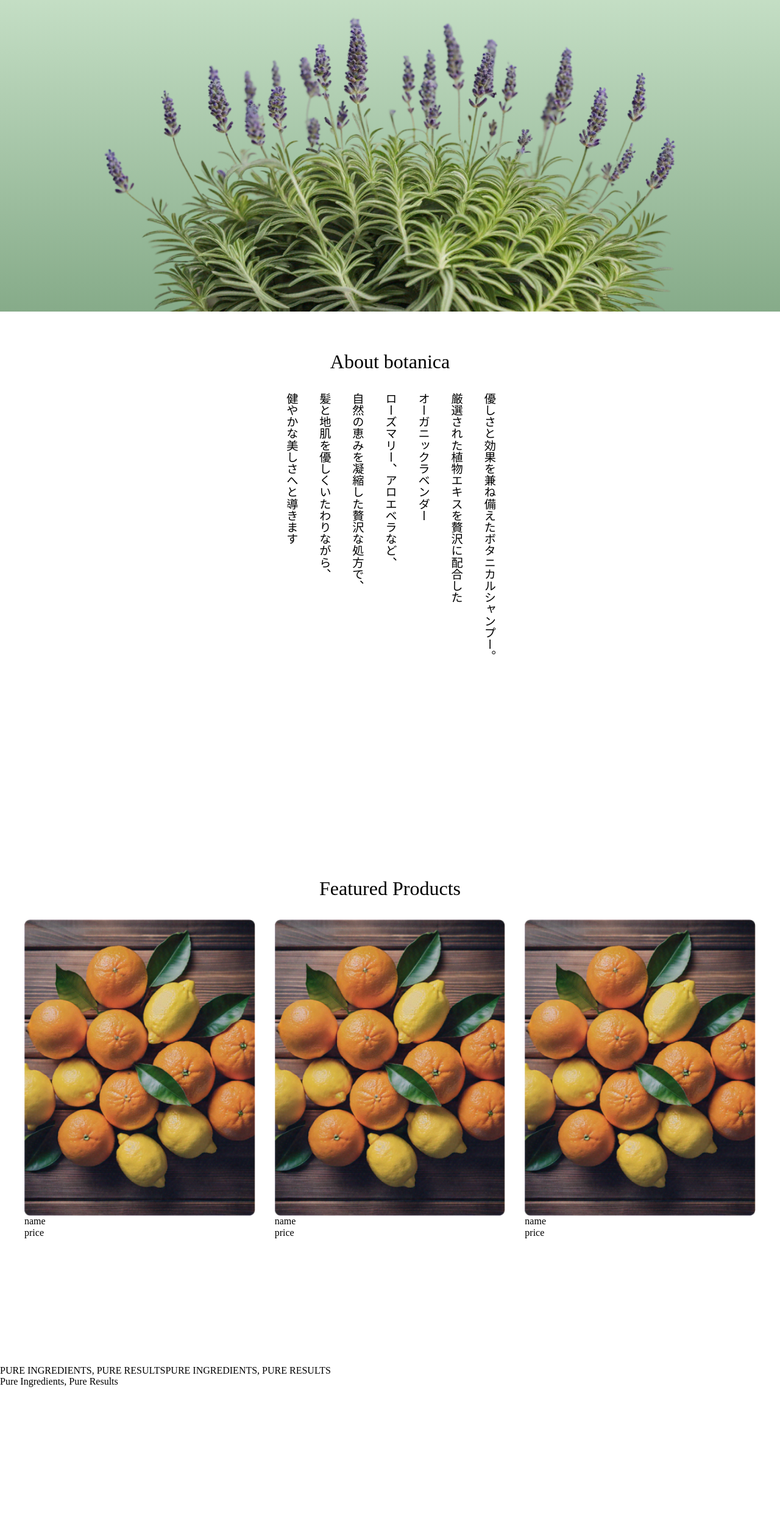
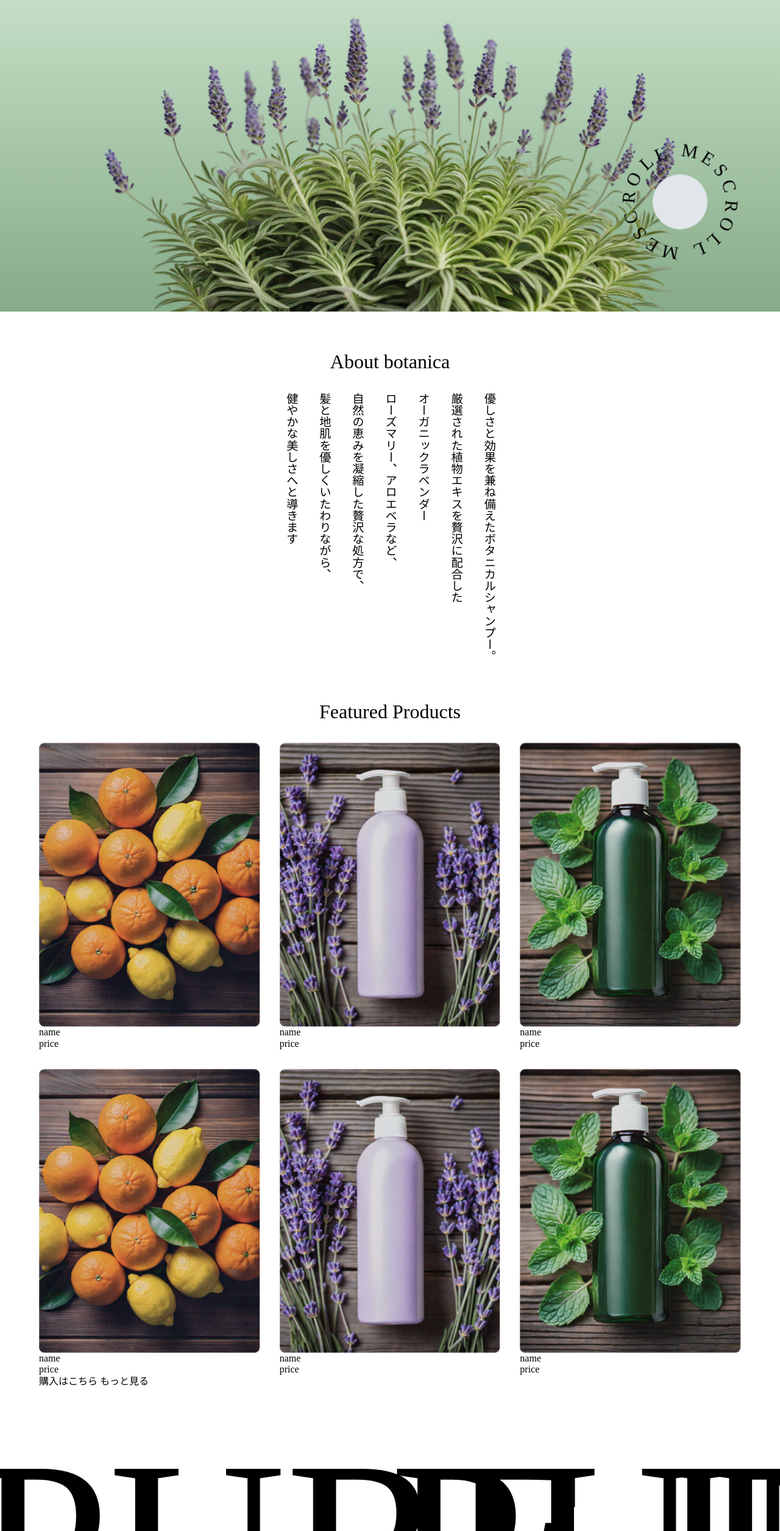
Before and after one commit to stpop0111/250202_shampoo-LP, a plain HTML site: page index.html in a window 1280 px wide. Shown: the part 289-2800 px from the top of the page at 61% size. Drawn offline with nearby package versions, Linux system fonts and the light colour scheme; some packages are replaced by stand-ins of ours.

Commit message:
from Main

```diff
--- a/css/style.css
+++ b/css/style.css
@@ -14,7 +14,7 @@
 --size-S: 1rem;
 }
 
-.hero-wrapper,.message-wrapper,.products-wrapper,.keyvisual-wrapper{
+.hero-wrapper{
 height: 100vh;
 }
 
@@ -148,13 +148,36 @@ background: linear-gradient(0deg, rgba(134,171,137,1) 0%, rgba(231,251,230,1) 10
 z-index: 0;
 }
 
-.hero-mainvisual img{
+.mainvisual-img{
 position: absolute;
 bottom: 0;
 left: 50%;
 transform: translate(-50%);
 width: 80%;
 z-index: 1;
+}
+
+/* くるくる回るテキスト */
+.hero_scrollMe{
+position: absolute;
+width: 200px;
+aspect-ratio: 1;
+bottom: 10%;
+right: 5%;
+z-index: 5;
+color: var(--color-black);
+}
+
+.hero_scrollMe::after{
+content: "";
+position: absolute;
+top: 50%;
+left: 50%;
+transform: translate(-50%, -50%);
+background: var(--color-white);
+width: 90px;
+aspect-ratio: 1;
+border-radius: 999px;
 }
 
 /* メッセージ
@@ -174,21 +197,30 @@ display: block;
 font-size: 1.2rem;
 }
 
+
 /* 製品情報
 ======================== */
+.products-wrapper{
+padding: 0 var(--size-XL);
+}
 .product-content{
 margin: auto;
 margin-top: var(--size-L);
 width: 100%;
+height: 100%;
 max-width: 1200px;
 display: grid;
 grid-template-columns: repeat(auto-fit, minmax(300px, 1fr));
 gap: var(--size-L);
 }
+.product-card{
+height: 100%;
+}
 
 /* キービジュアル
 ======================== */
 .keyword-wrapper{
+margin-top: var(--size-L);
 width: 100%;
 background: #fff;
 display: flex;
@@ -196,3 +228,14 @@ place-items: center;
 overflow: hidden;
 text-wrap: nowrap;
 }
+.keyword{
+font-size: 50vh;
+}
+
+/* キービジュアル
+======================== */
+.footer_wrapper{
+height: 40vh;
+border-radius: 0 var(--size-XL) 0;
+background: var(--color-Sub03);
+}
--- a/index.html
+++ b/index.html
@@ -13,7 +13,11 @@
 <body>
     <!-- ナビゲーションバー -->
     <nav class="nav-wrapper">
+
+        <!-- アイコン -->
         <div class="icon"><img src="img/svg/Botanica.svg" alt=""></div>
+
+        <!-- グローバルナビゲーション -->
         <div class="gnav-wrapper">
             <ul class="gnav-list">
                 <li class="gnav-item"><a href="">Home</a>
@@ -48,6 +52,8 @@
                 </li>
             </ul>
         </div>
+
+        <!-- ソーシャルアイコン -->
         <div class="social">
             <ul class="social-list">
                 <li class="social-item"><img src="img/svg/search.svg" alt=""></li>
@@ -57,11 +63,15 @@
         </div>
     </nav>
     <main>
+
         <!-- ヒーローセクション -->
         <section class="hero-wrapper">
             <div class="hero-header"><h1>Discover the Essence of Nature</h1></div>
-            <div class="hero-mainvisual"><img src="img/flower.png" alt=""></div>
-            <div class="hero-bg"></div>
+            <div class="hero-mainvisual"><img src="img/flower.png" class="mainvisual-img">
+            </div>
+            <div class="hero_scrollMe">
+                <img src="img/svg/scroll me.svg" class="scrollMe-img">
+            </div>
         </section>
 
         <!-- メッセージ部分 -->
@@ -70,13 +80,13 @@
                 <h2>About botanica</h2>
             </div>
             <div class="message-text-content">
-                <span class="message-text">優しさと効果を兼ね備えたボタニカルシャンプー。</span>
-                <span class="message-text">厳選された植物エキスを贅沢に配合した</span>
-                <span class="message-text">オーガニックラベンダー</span>
-                <span class="message-text">ローズマリー、アロエベラなど、</span>
-                <span class="message-text">自然の恵みを凝縮した贅沢な処方で、</span>
-                <span class="message-text">髪と地肌を優しくいたわりながら、</span>
-                <span class="message-text">健やかな美しさへと導きます</span>
+                <div class="message-text">優しさと効果を兼ね備えたボタニカルシャンプー。</div>
+                <div class="message-text">厳選された植物エキスを贅沢に配合した</div>
+                <div class="message-text">オーガニックラベンダー</div>
+                <div class="message-text">ローズマリー、アロエベラなど、</div>
+                <div class="message-text">自然の恵みを凝縮した贅沢な処方で、</div>
+                <div class="message-text">髪と地肌を優しくいたわりながら、</div>
+                <div class="message-text">健やかな美しさへと導きます</div>
         </div>
         </section>
 
@@ -96,7 +106,16 @@
                 </article>
 
                 <article class="product-card">
-                    <div class="product-img"><img src="img/shampoo (1).png" alt=""></div>
+                    <div class="product-img"><img src="img/shampoo (2).png" alt=""></div>
+                    <div class="product-detais">
+                        <h3 class="product-name">name</h3>
+                        <p class="product-name">price</p>
+                        <div class="product-color"></div>
+                    </div>
+                </article>
+
+                <article class="product-card">
+                    <div class="product-img"><img src="img/shampoo (3).png" alt=""></div>
                     <div class="product-detais">
                         <h3 class="product-name">name</h3>
                         <p class="product-name">price</p>
@@ -112,23 +131,45 @@
                         <div class="product-color"></div>
                     </div>
                 </article>
+
+                <article class="product-card">
+                    <div class="product-img"><img src="img/shampoo (2).png" alt=""></div>
+                    <div class="product-detais">
+                        <h3 class="product-name">name</h3>
+                        <p class="product-name">price</p>
+                        <div class="product-color"></div>
+                    </div>
+                </article>
+
+                <article class="product-card">
+                    <div class="product-img"><img src="img/shampoo (3).png" alt=""></div>
+                    <div class="product-detais">
+                        <h3 class="product-name">name</h3>
+                        <p class="product-name">price</p>
+                        <div class="product-color"></div>
+                    </div>
+                </article>
+
             </div>
+
+            <div class="product-buttons">
+                <button>購入はこちら</button>
+                <button>もっと見る</button>
+            </div>
+
         </section>
 
         <!-- キービジュアル -->
         <section class="keyvisual-wrapper">
-
             <div class="keyword-wrapper">
                 <p class="keyword">PURE INGREDIENTS, PURE RESULTS</p>
                 <p class="keyword">PURE INGREDIENTS, PURE RESULTS</p>
             </div>
-
-            <div class="keyvisual-header">
-                <h2>Pure Ingredients, Pure Results</h2>
-            </div>
         </section>
     </main>
-    <footer>
+
+    <!-- フッター -->
+    <footer class="footer_wrapper">
 
     </footer>
 </body>
--- a/js/script.js
+++ b/js/script.js
@@ -0,0 +1,46 @@
+document.addEventListener("DOMContentLoaded", () => {
+    new ScrollMeAnimate;
+    new ScrollTextAnimate;
+    new OpeningAnimate;
+    new FadeInAnimate;
+});
+
+// 「SCROLL ME」が無限に回転する
+class ScrollMeAnimate{
+    constructor(){
+        this.scrollMe = document.querySelector(".hero_scrollMe");
+        this.animate();
+    }
+    animate(){
+        const infiniteRotationTL = gsap.timeline({
+            repeat: -1,
+        });
+
+        infiniteRotationTL
+        .to(this.scrollMe,{
+            rotation: 360,
+            duration: 30,
+            ease: 'none'
+        })
+    };
+}
+
+// keywardが無限にスクロールする
+class ScrollTextAnimate{
+    constructor(){
+        this.scrollText = document.querySelector(".keyword");
+        this.animate();
+    }
+    animate(){
+        const infiniteScrollTL = gsap.timeline({
+            repeat:-1,
+        });
+        // スクロールに合わせて移動するように変更する。
+        infiniteScrollTL
+        .to(this.scrollText,{
+            x:'-100%',
+            duration: 75,
+            ease: 'none'
+        })
+    }
+}
```
Also changed, not shown: img/leaf (1).png (deleted), img/leaf (2).png (deleted), img/shampoo (4).png (deleted), img/shampoo (5).png (deleted), img/shampoo (6).png (deleted), img/svg/scroll me.svg (added).
